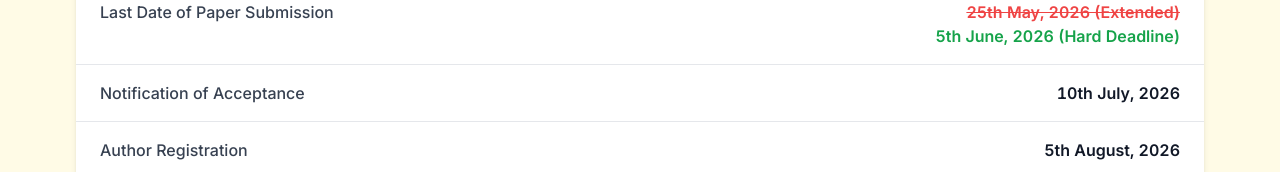
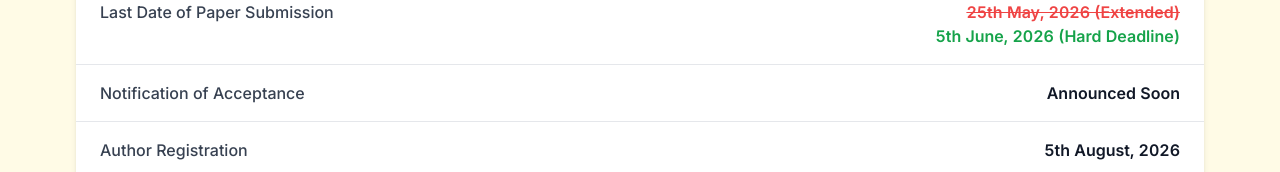
Before and after one commit to ictcon-cit/ictcon_2026, a Next.js app: page /dates in a window 1280 px wide. Shown: the part 409-581 px from the top of the page. Built offline with nearby package versions, Linux system fonts and the light colour scheme.

Commit message:
Updated home

```diff
--- a/src/components/importantdates.tsx
+++ b/src/components/importantdates.tsx
@@ -25,7 +25,7 @@ const ImportantDates = () => {
                     <span className="text-green-600">5th June, 2026 (Hard Deadline)</span>
                   </>
                 ],
-                ["Notification of Acceptance", "10th July, 2026"],
+                ["Notification of Acceptance", "Announced Soon"],
                 ["Author Registration", "5th August, 2026"],
                 ["Date of Conference (Hybrid Mode)", "2–4 November, 2026"],
               ].map(([label, date], index) => (
```
